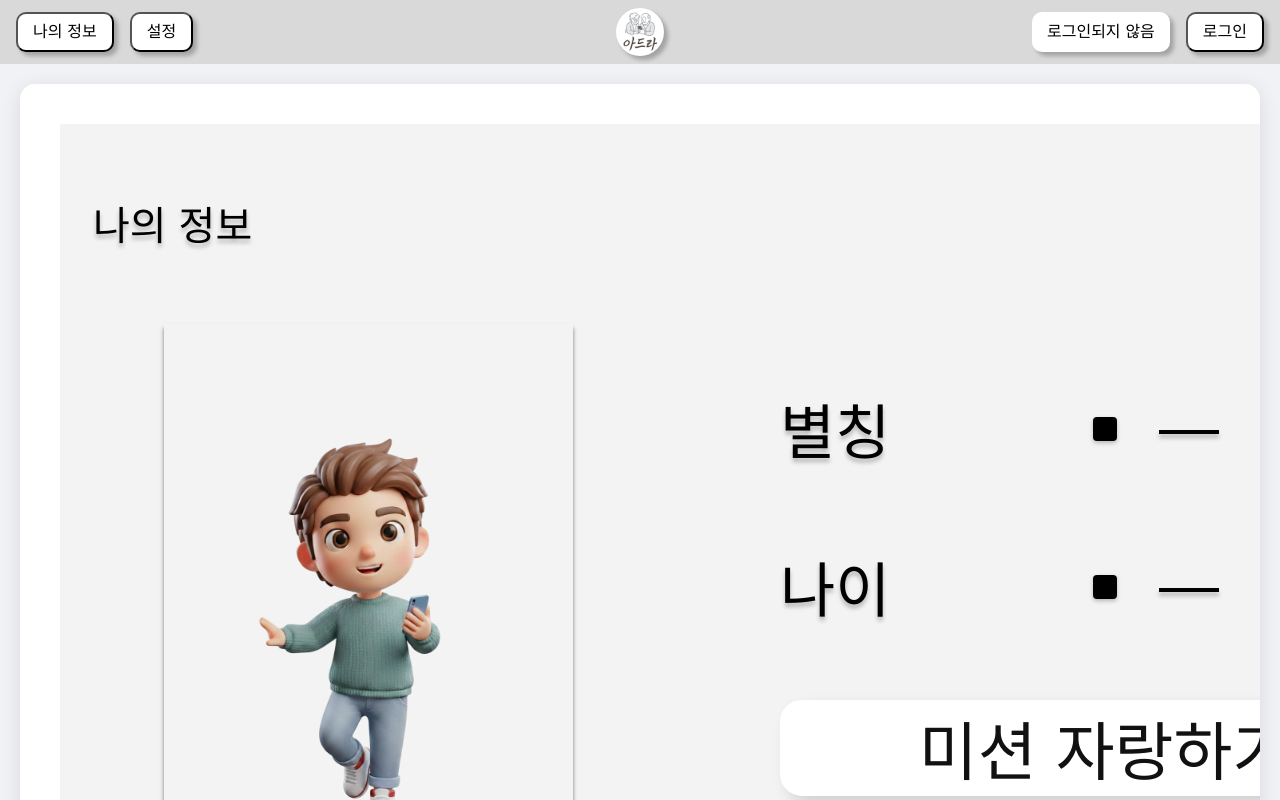
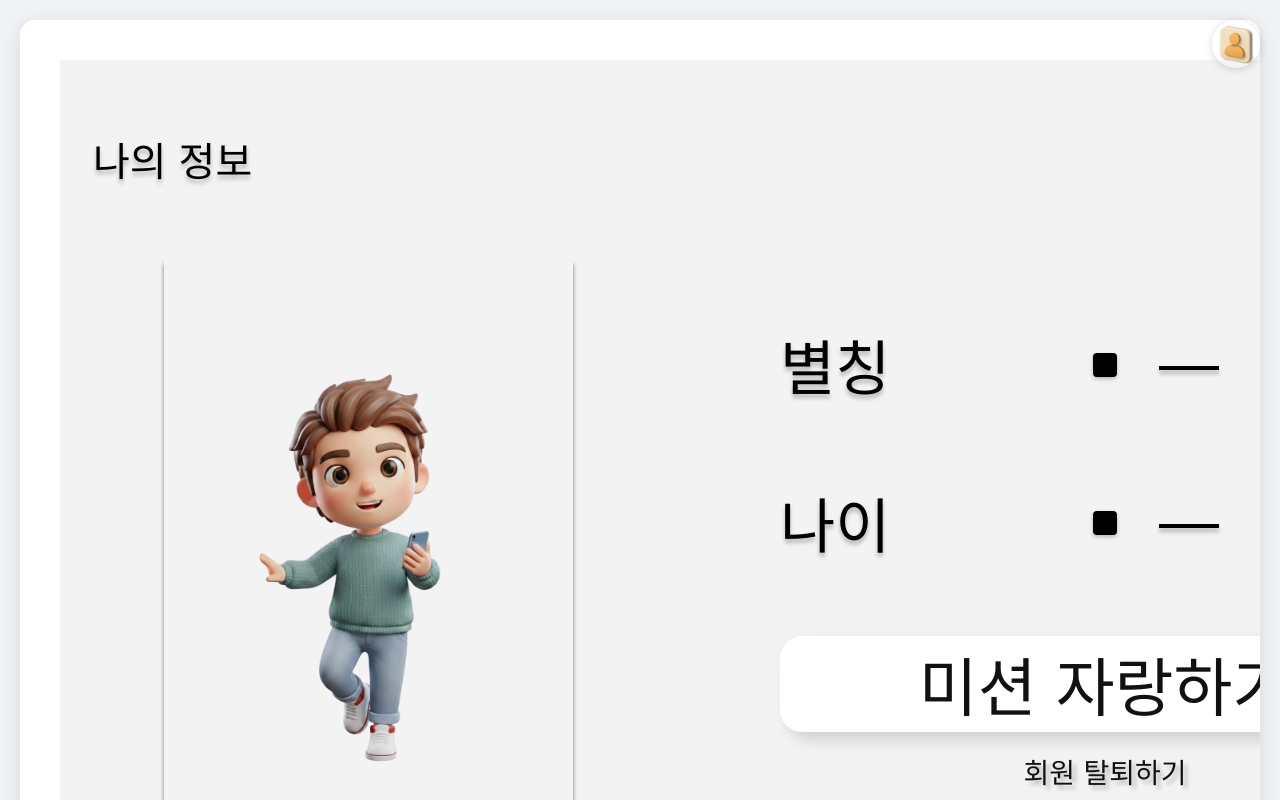
Before and after one commit to HangyuCha/Aurai_Adra_front, a React (Vite) app: page /me in a window 1280 px wide. Shown: the top 800 px of the page. Built offline with nearby package versions, Linux system fonts and the light colour scheme.

Commit message:
성진 : 네비게이션바 제거 후 프로필 버튼

```diff
--- /dev/null
+++ b/src/components/ProfileButton/ProfileButton.jsx
@@ -0,0 +1,44 @@
+import React, { useState, useRef, useEffect } from 'react';
+import { Link } from 'react-router-dom';
+import styles from './ProfileButton.module.css';
+import profileIcon from '../../assets/profilebutton.png';
+
+export default function ProfileButton() {
+  const [isOpen, setIsOpen] = useState(false);
+  const dropdownRef = useRef(null);
+
+  const toggleMenu = () => {
+    setIsOpen(!isOpen);
+  };
+
+  // Close dropdown if clicked outside
+  useEffect(() => {
+    function handleClickOutside(event) {
+      if (dropdownRef.current && !dropdownRef.current.contains(event.target)) {
+        setIsOpen(false);
+      }
+    }
+    document.addEventListener("mousedown", handleClickOutside);
+    return () => {
+      document.removeEventListener("mousedown", handleClickOutside);
+    };
+  }, [dropdownRef]);
+
+  return (
+    <div className={styles.profileButtonContainer} ref={dropdownRef}>
+      <button onClick={toggleMenu} className={styles.profileButton}>
+        <img src={profileIcon} alt="Profile" />
+      </button>
+      {isOpen && (
+        <div className={styles.dropdownMenu}>
+          <Link to="/me" className={styles.dropdownItem} onClick={() => setIsOpen(false)}>
+            나의 정보
+          </Link>
+          <Link to="/settings" className={styles.dropdownItem} onClick={() => setIsOpen(false)}>
+            설정
+          </Link>
+        </div>
+      )}
+    </div>
+  );
+}
--- /dev/null
+++ b/src/components/ProfileButton/ProfileButton.module.css
@@ -0,0 +1,49 @@
+.profileButtonContainer {
+  position: fixed;
+  top: 20px;
+  right: 20px;
+  z-index: 1000;
+}
+
+.profileButton {
+  background: none;
+  border: none;
+  cursor: pointer;
+  padding: 0;
+  border-radius: 50%;
+  overflow: hidden;
+  width: 48px;
+  height: 48px;
+  box-shadow: 0 2px 8px rgba(0, 0, 0, 0.15);
+}
+
+.profileButton img {
+  width: 100%;
+  height: 100%;
+  object-fit: cover;
+}
+
+.dropdownMenu {
+  position: absolute;
+  top: 60px;
+  right: 0;
+  background-color: white;
+  border-radius: 8px;
+  box-shadow: 0 4px 12px rgba(0, 0, 0, 0.15);
+  overflow: hidden;
+  display: flex;
+  flex-direction: column;
+  width: 120px;
+}
+
+.dropdownItem {
+  padding: 12px 16px;
+  text-decoration: none;
+  color: #333;
+  font-size: 16px;
+  text-align: center;
+}
+
+.dropdownItem:hover {
+  background-color: #f0f2f5;
+}
--- a/src/layouts/Layout.jsx
+++ b/src/layouts/Layout.jsx
@@ -1,16 +1,16 @@
 // src/layouts/Layout.jsx
 import React from 'react';
 import { Outlet, useLocation } from 'react-router-dom';
-import Navigation from './Navigation.jsx';
+import ProfileButton from '../components/ProfileButton/ProfileButton';
 
 export default function Layout() {
   const location = useLocation();
-  // 로딩과 스타트 페이지에서는 네비게이션 바를 숨깁니다.
-  const showNavigation = !['/loading', '/start'].includes(location.pathname);
+  // 로딩, 스타트, 로그인 페이지에서는 프로필 버튼을 숨깁니다.
+  const showProfileButton = !['/loading', '/start', '/login'].includes(location.pathname);
 
   return (
     <div className="app-shell">
-      {showNavigation && <Navigation />}
+      {showProfileButton && <ProfileButton />}
       <main className="app-main">
         <div className="page-content">
           <Outlet /> {/* 🔑 자식 라우트들이 여기 렌더됨 */}
--- a/src/layouts/Navigation.jsx
+++ /dev/null
@@ -1,93 +0,0 @@
-import { useEffect, useState } from 'react';
-import { Link, useNavigate, useLocation } from 'react-router-dom';
-import logo from '../assets/logo.png';
-
-export default function Navigation() {
-  const navigate = useNavigate();
-  const location = useLocation();
-  const [nickname, setNickname] = useState('');
-  const [hasToken, setHasToken] = useState(false);
-
-  useEffect(() => {
-    const sync = () => {
-      setNickname(localStorage.getItem('nickname') || '');
-      setHasToken(!!localStorage.getItem('accessToken'));
-    };
-    sync();
-    window.addEventListener('storage', sync);
-    window.addEventListener('auth-change', sync);
-    return () => {
-      window.removeEventListener('storage', sync);
-      window.removeEventListener('auth-change', sync);
-    };
-  }, [location]);
-
-  const handleLogout = () => {
-    localStorage.removeItem('accessToken');
-    localStorage.removeItem('nickname');
-    localStorage.removeItem('age');
-    localStorage.removeItem('gender');
-    alert('로그아웃 되었습니다.');
-    window.dispatchEvent(new Event('auth-change'));
-    navigate('/login', { replace: true });
-  };
-
-  // ✅ 설정과 동일 포맷의 가드
-  const goSettings = () => {
-    const token = localStorage.getItem('accessToken');
-    if (!token) {
-      alert('권한이 없습니다.');
-      return;
-    }
-    navigate('/settings');
-  };
-
-  // ✅ 나의 정보 가드
-  const goMe = () => {
-    const token = localStorage.getItem('accessToken');
-    if (!token) {
-      alert('권한이 없습니다.');
-      return;
-    }
-    navigate('/me');
-  };
-
-  return (
-    <nav className="navbar">
-      <div className="bar">
-        {/* 좌측 */}
-        <div className="nav-left">
-          {/* ⛳ Link → 버튼으로 바꿔서 가드 적용 */}
-          <button type="button" onClick={goMe} className="btn-pill font-jua">
-            나의 정보
-          </button>
-
-          {/* 설정: 로그인 가드 */}
-          <button type="button" onClick={goSettings} className="btn-pill font-jua">
-            설정
-          </button>
-        </div>
-
-        {/* 중앙 로고 → 홈 */}
-        <Link to={hasToken ? '/home' : '/'} aria-label="홈으로" className="nav-center">
-          <div className="nav-logo">
-            <img src={logo} alt="아드라" />
-          </div>
-        </Link>
-
-        {/* 우측 */}
-        <div className="nav-right">
-          <div className="btn-pill font-jua">
-            {hasToken && nickname ? `“${nickname}” 으로 로그인 됨` : '로그인되지 않음'}
-          </div>
-
-          {hasToken ? (
-            <button onClick={handleLogout} className="btn-pill font-jua">로그아웃</button>
-          ) : (
-            <button onClick={() => navigate('/login')} className="btn-pill font-jua">로그인</button>
-          )}
-        </div>
-      </div>
-    </nav>
-  );
-}
```
Also changed, not shown: src/assets/profilebutton.png (added).
